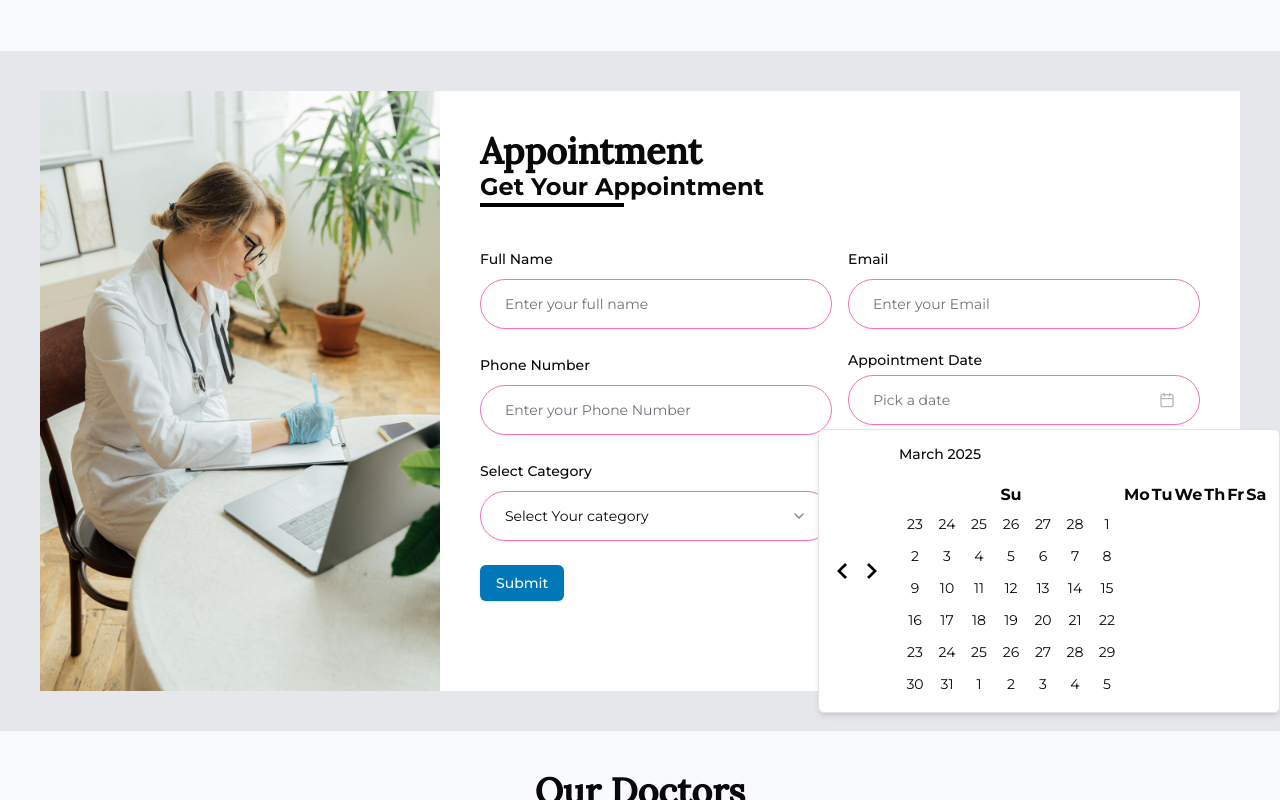
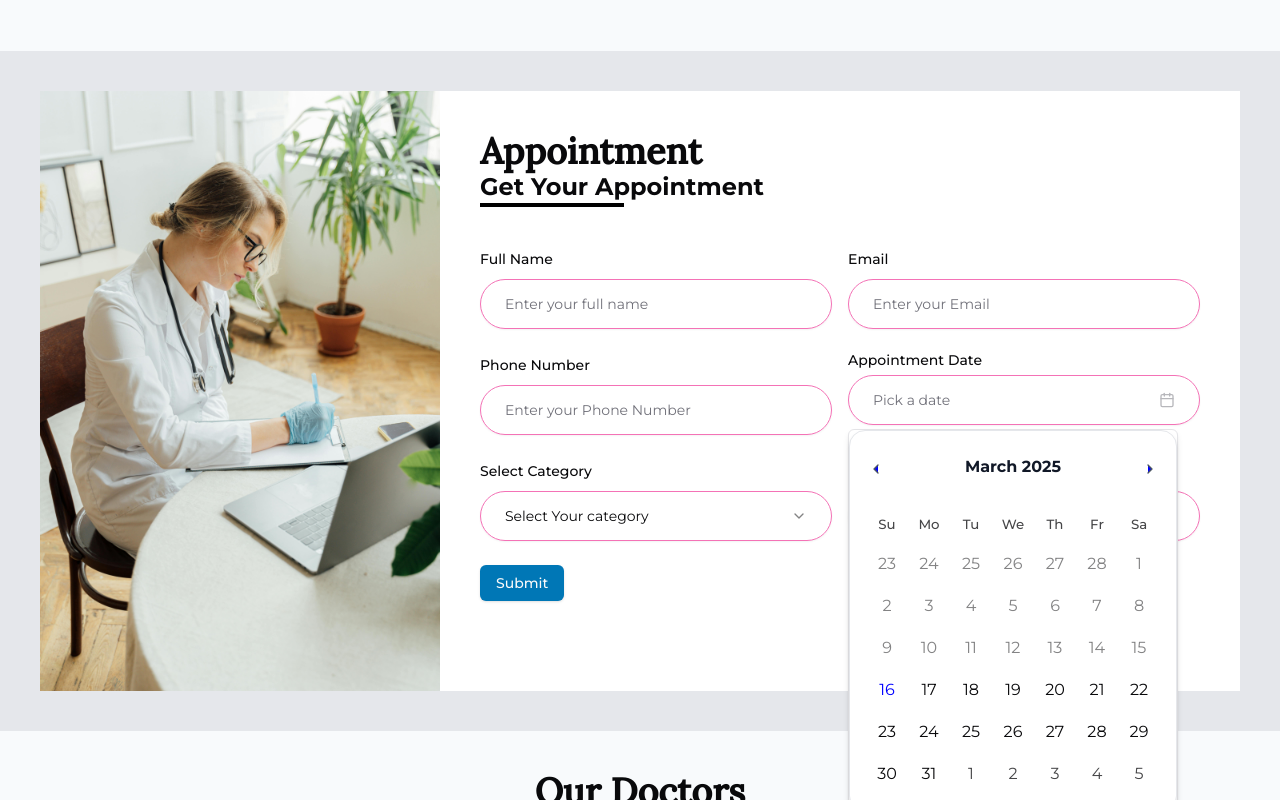
Before and after one commit to NazmulHasan18/medibridge-patient, a Next.js app: page / in a window 1280 px wide. Both pictures are taken after a click on the button "Pick a date". Shown: the part 2823-3623 px from the top of the page. Built offline with nearby package versions, Linux system fonts and the light colour scheme.

Commit message:
improve AppointmentForm and Calendar component styles and structure

```diff
--- a/src/components/AppointmentForm/AppointmentForm.tsx
+++ b/src/components/AppointmentForm/AppointmentForm.tsx
@@ -110,7 +110,7 @@ const AppointmentForm = () => {
                       variant={"outline"}
                       className={cn(
                         "w-full rounded-full border-pink-400 bg-transparent pl-3 p-6 text-left font-normal",
-                                    !field.value && "text-muted-foreground"
+                        !field.value && "text-muted-foreground",
                       )}
                     >
                       {field.value ? format(field.value, "PPP") : <span>Pick a date</span>}
@@ -123,8 +123,7 @@ const AppointmentForm = () => {
                     mode="single"
                     selected={field.value}
                     onSelect={field.onChange}
-                              disabled={(date: Date) => date < new Date()}
-                              initialFocus
+                    disabled={(date) => date < new Date(new Date().setHours(0, 0, 0, 0))}
                   />
                 </PopoverContent>
               </Popover>
--- a/src/components/ui/calendar.tsx
+++ b/src/components/ui/calendar.tsx
@@ -1,76 +1,65 @@
-"use client"
+"use client";
 
-import * as React from "react"
-import { ChevronLeft, ChevronRight } from "lucide-react"
-import { DayPicker } from "react-day-picker"
+import * as React from "react";
+import { ChevronLeft, ChevronRight } from "lucide-react";
+import { DayPicker } from "react-day-picker";
+import "react-day-picker/dist/style.css";
 
-import { cn } from "@/lib/utils"
-import { buttonVariants } from "@/components/ui/button"
+import { cn } from "@/lib/utils";
 
-export type CalendarProps = React.ComponentProps<typeof DayPicker>
+export type CalendarProps = React.ComponentProps<typeof DayPicker>;
 
-function Calendar({
-  className,
-  classNames,
-  showOutsideDays = true,
-  ...props
-}: CalendarProps) {
+function Calendar({ className, classNames, showOutsideDays = true, ...props }: CalendarProps) {
   return (
     <DayPicker
       showOutsideDays={showOutsideDays}
-      className={cn("p-3", className)}
+      className={cn("p-4 rounded-2xl border border-gray-200 shadow-md bg-white", className)}
       classNames={{
-        months: "flex flex-col sm:flex-row space-y-4 sm:space-x-4 sm:space-y-0",
+        months: "flex flex-col sm:flex-row gap-4",
         month: "space-y-4",
-        caption: "flex justify-center pt-1 relative items-center",
-        caption_label: "text-sm font-medium",
-        nav: "space-x-1 flex items-center",
+        // caption: "flex justify-center pt-1 relative items-center mb-2",
+        caption_label:
+          "text-base font-semibold text-gray-900 flex justify-center w-full pt-1 relative items-center mb-2",
+        nav: "flex items-center gap-2 absolute left-0 right-0 justify-between px-2 top-5 z-50",
         nav_button: cn(
-          buttonVariants({ variant: "outline" }),
-          "h-7 w-7 bg-transparent p-0 opacity-50 hover:opacity-100"
+          "border border-input bg-background shadow-sm hover:bg-accent hover:text-accent-foreground",
+          "h-8 w-8 bg-white p-0 flex items-center justify-center rounded-full border border-gray-200 hover:bg-gray-50 transition",
         ),
-        nav_button_previous: "absolute left-1",
-        nav_button_next: "absolute right-1",
-        table: "w-full border-collapse space-y-1",
-        head_row: "flex",
-        head_cell:
-          "text-muted-foreground rounded-md w-8 font-normal text-[0.8rem]",
-        row: "flex w-full mt-2",
-        cell: cn(
-          "relative p-0 text-center text-sm focus-within:relative focus-within:z-20 [&:has([aria-selected])]:bg-accent [&:has([aria-selected].day-outside)]:bg-accent/50 [&:has([aria-selected].day-range-end)]:rounded-r-md",
-          props.mode === "range"
-            ? "[&:has(>.day-range-end)]:rounded-r-md [&:has(>.day-range-start)]:rounded-l-md first:[&:has([aria-selected])]:rounded-l-md last:[&:has([aria-selected])]:rounded-r-md"
-            : "[&:has([aria-selected])]:rounded-md"
+        nav_button_previous: "",
+        nav_button_next: "",
+        table: "w-full border-collapse",
+        head_row: "grid grid-cols-7",
+        row: "grid grid-cols-7 mt-1",
+        head_cell: "text-gray-400 text-center text-xs font-medium pb-2 uppercase tracking-wide",
+        cell: "text-center text-sm p-0 relative flex items-center justify-center",
+        day: cn(
+          "hover:bg-accent hover:text-accent-foreground",
+          "h-9 w-9 p-0 font-normal rounded-full transition-colors duration-150",
+          "hover:bg-violet-50 hover:text-violet-700",
+          "focus:bg-violet-100 focus:outline-none",
         ),
-        day: cn(
-          buttonVariants({ variant: "ghost" }),
-          "h-8 w-8 p-0 font-normal aria-selected:opacity-100"
-        ),
-        day_range_start: "day-range-start",
-        day_range_end: "day-range-end",
-        day_selected:
-          "bg-primary text-primary-foreground hover:bg-primary hover:text-primary-foreground focus:bg-primary focus:text-primary-foreground",
-        day_today: "bg-accent text-accent-foreground",
-        day_outside:
-          "day-outside text-muted-foreground aria-selected:bg-accent/50 aria-selected:text-muted-foreground",
-        day_disabled: "text-muted-foreground opacity-50",
-        day_range_middle:
-          "aria-selected:bg-accent aria-selected:text-accent-foreground",
-        day_hidden: "invisible",
+        day_selected: "bg-violet-600 text-white hover:bg-violet-700 hover:text-white focus:bg-violet-700",
+        day_today: "border border-violet-500 text-violet-600 font-semibold",
+        day_outside: "text-gray-300 opacity-50",
+        day_disabled: "text-gray-300 opacity-40 cursor-not-allowed",
+        day_range_start: "rdp-day_range_start",
+        day_range_end: "rdp-day_range_end",
+        day_range_middle: "bg-violet-100 text-violet-800",
         ...classNames,
       }}
       components={{
-        IconLeft: ({ className, ...props }) => (
-          <ChevronLeft className={cn("h-4 w-4", className)} {...props} />
-        ),
-        IconRight: ({ className, ...props }) => (
-          <ChevronRight className={cn("h-4 w-4", className)} {...props} />
-        ),
+        Chevron: ({ orientation, className: chevronClass, ...rest }) =>
+          orientation === "left" ? (
+            <ChevronLeft className={cn("h-4 w-4 text-gray-600", chevronClass)} {...rest} />
+          ) : (
+            <ChevronRight className={cn("h-4 w-4 text-gray-600", chevronClass)} {...rest} />
+          ),
       }}
       {...props}
     />
-  )
+  );
 }
-Calendar.displayName = "Calendar"
 
-export { Calendar }
+Calendar.displayName = "Calendar";
+
+export { Calendar };
```
Lines whose indentation alone changed are shown as unchanged.
